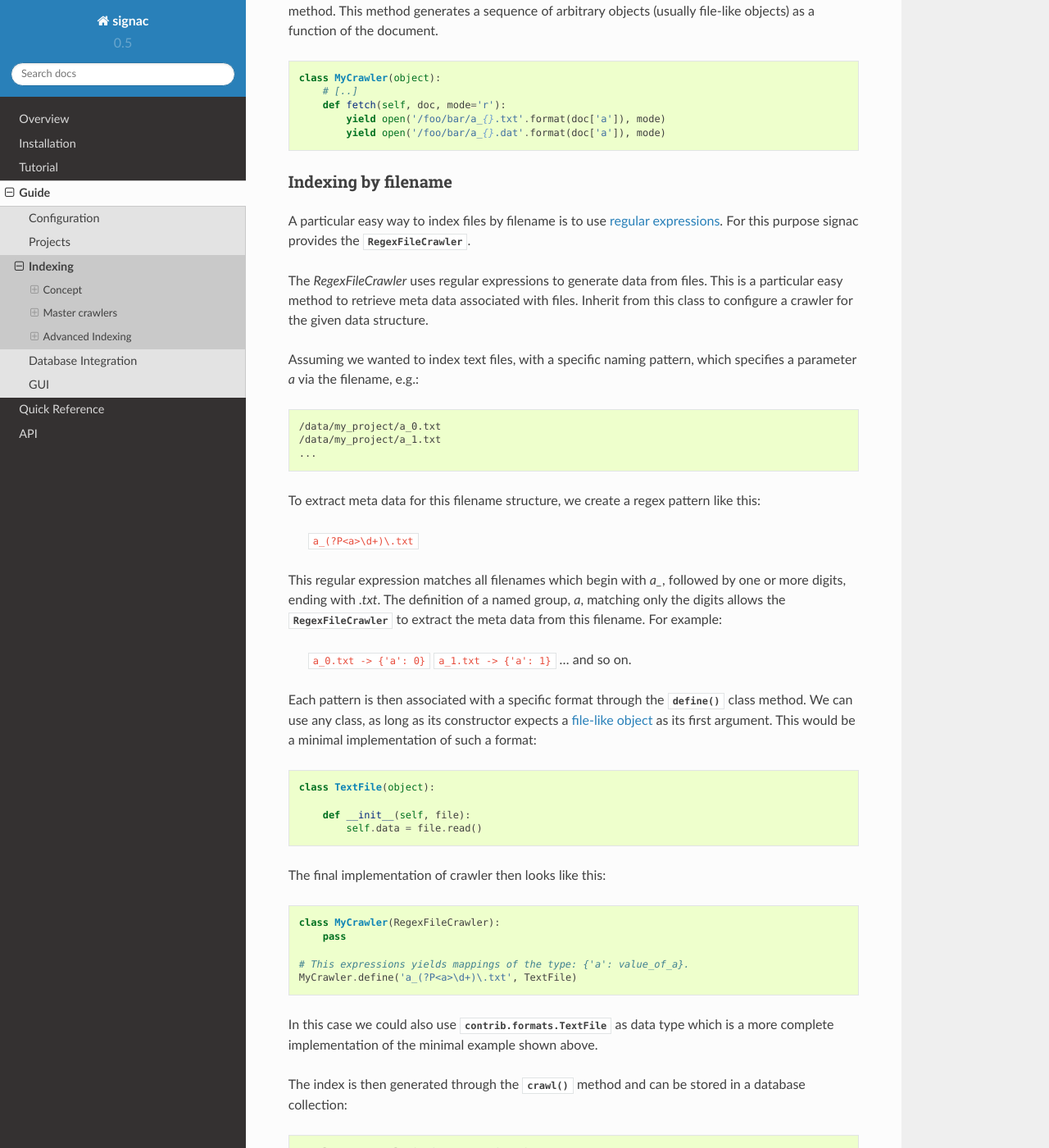
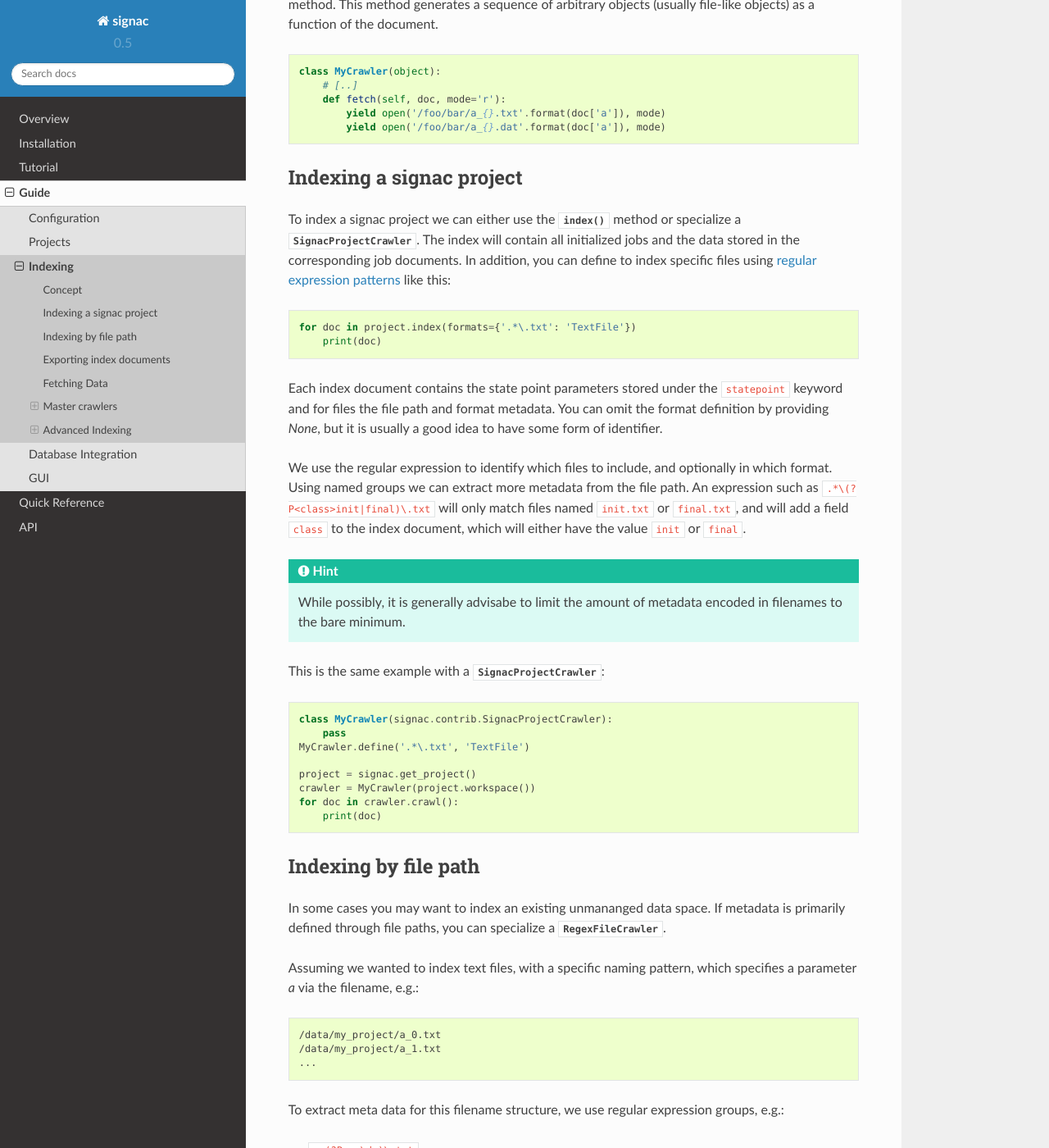
Before and after one commit to glotzerlab/signac, a Sphinx documentation site: the page built from doc/indexing.rst, in a window 1280 px wide and 1400 px high, scrolled down 607 px. Shown: the whole window at 82% size. Built offline with Sphinx 7.4.7 and the Read the Docs theme 2.0.0, drawn with Linux system fonts in a browser that asks for light colours; some of the changed text lies outside the part shown.

Commit message:
Update indexing chapter for overhauled concept and API.

```diff
--- a/doc/indexing.rst
+++ b/doc/indexing.rst
@@ -35,17 +36,50 @@ This method generates a sequence of arbitrary objects (usually file-like objects
             yield open('/foo/bar/a_{}.txt'.format(doc['a']), mode)
             yield open('/foo/bar/a_{}.dat'.format(doc['a']), mode)
 
-Indexing by filename
---------------------
+Indexing a signac project
+=========================
 
-A particular easy way to index files by filename is to use `regular expressions`_.
-For this purpose signac provides the :py:class:`~signac.contrib.RegexFileCrawler`.
+To index a signac project we can either use the :py:meth:`~.Project.index` method or specialize a :py:class:`~.indexing.SignacProjectCrawler`.
+The index will contain all initialized jobs and the data stored in the corresponding job documents.
+In addition, you can define to index specific files using `regular expression patterns`_ like this:
 
-.. _`regular expressions`: https://en.wikipedia.org/wiki/Regular_expression
+.. code-block:: python
 
-The `RegexFileCrawler` uses regular expressions to generate data from files.
-This is a particular easy method to retrieve meta data associated with files.
-Inherit from this class to configure a crawler for the given data structure.
+    for doc in project.index(formats={'.*\.txt': 'TextFile'})
+        print(doc)
+
+.. _`regular expression patterns`: https://en.wikipedia.org/wiki/Regular_expression
+
+Each index document contains the state point parameters stored under the ``statepoint`` keyword and for files the file path and format metadata.
+You can omit the format definition by providing `None`, but it is usually a good idea to have some form of identifier.
+
+We use the regular expression to identify which files to include, and optionally in which format.
+Using named groups we can extract more metadata from the file path.
+An expression such as ``.*\(?P<class>init|final)\.txt`` will only match files named ``init.txt`` or ``final.txt``, and will add a field ``class`` to the index document, which will either have the value ``init`` or ``final``.
+
+.. hint::
+
+    While possibly, it is generally advisabe to limit the amount of metadata encoded in filenames to the bare minimum.
+
+This is the same example with a :py:class:`~signac.contrib.SignacProjectCrawler`:
+
+.. code-block:: python
+
+    class MyCrawler(signac.contrib.SignacProjectCrawler):
+        pass
+    MyCrawler.define('.*\.txt', 'TextFile')
+
+    project = signac.get_project()
+    crawler = MyCrawler(project.workspace())
+    for doc in crawler.crawl():
+        print(doc)
+
+
+Indexing by file path
+=====================
+
+In some cases you may want to index an existing unmananged data space.
+If metadata is primarily defined through file paths, you can specialize a :py:class:`~.contrib.indexing.RegexFileCrawler`.
 
 Assuming we wanted to index text files, with a specific naming pattern, which
 specifies a parameter `a` via the filename, e.g.:
@@ -56,31 +90,19 @@ specifies a parameter `a` via the filename, e.g.:
     /data/my_project/a_1.txt
     ...
 
-To extract meta data for this filename structure, we create a regex pattern like this:
+To extract meta data for this filename structure, we use regular expression groups, e.g.:
 
     ``a_(?P<a>\d+)\.txt``
 
-
 This regular expression matches all filenames which begin with `a_`, followed by one or more digits, ending with `.txt`.
-The definition of a named group, `a`, matching only the digits allows the :py:class:`~signac.contrib.crawler.RegexFileCrawler` to extract the meta data from this filename.
+The definition of a named group, `a`, matching only the digits allows the :py:class:`~signac.contrib.RegexFileCrawler` to extract the meta data from this filename.
 For example:
 
     ``a_0.txt -> {'a': 0}``
     ``a_1.txt -> {'a': 1}``
     ... and so on.
 
-Each pattern is then associated with a specific format through the :py:meth:`~signac.contrib.RegexFileCrawler.define` class method.
-We can use any class, as long as its constructor expects a `file-like object`_ as its first argument.
-This would be a minimal implementation of such a format:
-
-.. code-block:: python
-
-    class TextFile(object):
-
-        def __init__(self, file):
-            self.data = file.read()
-
-The final implementation of crawler then looks like this:
+Each pattern can be associated with a specific format through the :py:meth:`~.indexing.RegexFileCrawler.define` class method.
 
 .. code-block:: python
 
@@ -88,71 +110,78 @@ The final implementation of crawler then looks like this:
         pass
 
     # This expressions yields mappings of the type: {'a': value_of_a}.
-    MyCrawler.define('a_(?P<a>\d+)\.txt', TextFile)
+    MyCrawler.define('a_(?P<a>\d+)\.txt', 'TextFile')
 
-In this case we could also use :class:`.contrib.formats.TextFile`
-as data type which is a more complete implementation of the minimal example shown above.
 
-.. _`file-like object`: https://docs.python.org/3/glossary.html#term-file-object
+Exporting index documents
+=========================
 
-The index is then generated through the :py:meth:`~signac.contrib.BaseCrawler.crawl` method and can be stored in a database collection:
+The simplest way to export and store a project index is by piping the output of the following script into a file with
+
+.. code-block:: bash
+
+    $ signac index > my_index.txt
+
+This is essentially equivalent to storing the output of the following script:
 
 .. code-block:: python
 
-   crawler = MyCrawler('/data/my_project')
-   db.index.insert_many(crawler.crawl())
+    # export_index.py
+    import json
+    import signac
 
-.. hint::
+    for doc in signac.get_project().index():
+        print(json.dumps(doc))
 
-    Use the optimized export functions :py:func:`~signac.contrib.export` and :py:func:`~signac.contrib.export_pymongo` for more efficient export and avoidance of duplicates.
+A data index is required for certain operations such as the selection of data sub spaces.
+We can use a stored (i.e. cached) data index to accelerate these operations.
+For example the following command will select the data sub space where `a=0`, using the pre-generated index:
 
-Indexing a signac project
--------------------------
+.. code-block:: bash
 
-To index a signac project we can either specialize a :py:class:`~.contrib.SignacProjectCrawler` or use the :py:meth:`~.contrib.project.Project.index` method.
-The index will contain all initialized jobs and the data stored in the corresponding job documents.
+    $ signac find --index my_index.txt '{"a": 0}'
+
+We can use the :py:func:`signac.export` function to export index documents into a document collection:
 
 .. code-block:: python
 
-    for doc in project.index(formats={'*\.txt': TextFile})
-        print(doc)
+    signac.export(collection, project.index())
 
-Each index document contains the state point parameters stored under the ``statepoint`` keyword.
+.. note::
 
-This is the same example with a :py:class:`~signac.contrib.SignacProjectCrawler`:
+    The :py:func:`signac.export` function will automatically delegate to the optimized :py:func:`signac.export_pymongo` function if the index argument is a :py:class:`pymongo.collection.Collection` instance.
+
+Fetching Data
+=============
+
+Index documents retrieved from an index collection can be used to fetch associated data.
+The :py:func:`signac.fetch` function is essentially equivalent to the python built-in :py:func:`open` command, but instead of a file path it uses an index document [#f1]_ to locate the file.
 
 .. code-block:: python
 
-    class MyCrawler(signac.contrib.SignacProjectCrawler):
-        pass
-    MyCrawler.define('.*\.txt', Textfile)
+    # Get a document from the index:
+    doc = index.find_one()
 
-    project = signac.get_project()
-    crawler = MyCrawler(project.workspace())
-    for doc in crawler.crawl():
-        print(doc)
+    # Fetch and open the file associated with this document:
+    with signac.fetch(doc) as file:
+        do_something_with_file(file)
 
-Notice that we used the regular expression to identify the text files that we want to index, but not to identify the state point.
-However we can further extend the meta data using regular expressions to further diversify data within the state point data space.
-An expression such as ``.*\(?P<class>init|final)\.txt`` will only match files named ``init.txt`` or ``final.txt``, and will add a field ``class`` to the index document, which will either have the value ``init`` or ``final``.
+The :py:func:`~signac.fetch` function will attempt to retrieve data from more than one source if data was :ref:`exported to a mirror <data_mirroring>`.
+Overall, this enables us to operate on indexed project data in a way which is more agnostic to its actual source.
+
+.. [#f1] or a file id
 
 Master crawlers
 ===============
 
-About
------
+Concept
+-------
 
-A :py:class:`~signac.contrib.MasterCrawler` compiles a master index by combining all documents from other crawlers.
+A :py:class:`~signac.contrib.MasterCrawler` compiles a master index by combining index documents from other crawlers.
 In this context those crawlers are called *slave crawlers*.
 Any crawler (including other master crawlers) can be *slave crawlers*.
 
-The *master crawler* adds information about its origin to each document.
-This allows to fetch data from the *master index*, which is almost independent of the actual location of the data within the file system.
-
 .. _signac-access:
-
-The *signac_access.py* module
------------------------------
 
 The master crawler searches for modules called ``signac_access.py`` and tries to call a function called ``get_crawlers()`` defined in those modules.
 This function is defined as follows:
@@ -162,17 +191,17 @@ This function is defined as follows:
 
     Return crawlers to be executed by a master crawler.
 
-    :param root: The directory where this module was found.
+    :param root: The path where the access module was found.
     :type root: str
     :returns: A mapping of crawler id and crawler instance.
 
-By putting the crawler definitions from above into a file called *signac_access.py* and adding the ``get_crawlers()`` function, we make those crawlers available to a master crawler:
+By putting the crawler definitions from above into a file called *signac_access.py* and adding the ``get_crawlers()`` function, we make those crawlers available to master crawlers:
 
 .. code-block:: python
 
      # signac_acess.py
 
-     # [definitions as shown above]
+     # [crawler definitions as shown before]
 
      def get_crawlers(root):
         return {'main': MyCrawler(os.path.join(root, 'data'))}
@@ -182,44 +211,57 @@ The *crawler id*, here ``main``, is a completely arbitrary string, however shoul
 
 .. tip::
 
-    Use the :py:meth:`~signac.contrib.project.Project.create_access_module` method to create the access module file for signac projects.
+    Use the :py:meth:`~signac.Project.create_access_module` method to create the access module file for signac projects.
 
-The master crawler is then executed for the indexed data space.
+Execution
+---------
+
+To compile a master index, simply crawl through a file path that contains `signac_access.py` modules:
+Assuming the following directory structure:
+
+.. code-block:: bash
+
+    /projects
+      project_a/
+        signac_access.py
+        ...
+      project_b/
+        signac_access.py
+        ...
+      ...
+
+We can compile the master index for all projects with:
 
 .. code-block:: python
 
     master_crawler = signac.contrib.MasterCrawler('/projects')
-    signac.contrib.export_pymongo(master_crawler.crawl(depth=1), index)
+    signac.export(master_crawler.crawl(depth=1), index)
 
-.. warning::
+It is usually a good idea to reduce the crawl depth for master crawlers, to avoid too extensive crawling operations over the *complete* file system.
 
-    Especially for master crawlers it is recommended to reduce the crawl depth to avoid too extensive crawling operations over the *complete* file system.
+Examples for *signac_access.py*
+-------------------------------
 
-Fetching data
--------------
-
-As described above, a crawler generates a sequence of documents, where each document may be associated with an arbitrary sequence of objects.
-The :py:class:`~signac.contrib.RegexFileCrawler` generates one document per matched file and associates that file with the respective document;
-that is a *one-to-one* association.
-
-We then use the :py:func:`signac.fetch` function to fetch data associated with a document:
+This is a minimal example for a ``signac_access.py`` file using a :py:class:`~signac.contrib.SignacProjectCrawler`:
 
 .. code-block:: python
 
-    # Get a document from the index:
-    doc = index.find_one()
+    # signac_access.py
+    import os
 
-    # Fetch all files associated with this document:
-    files = signac.fetch(doc)
+    import signac
 
-When we *know* that a particular crawler, such as the :py:class:`~signac.contrib.RegexFileCrawler`, only yields one file per document, it is more convenient to use the :py:func:`~signac.fetch_one` function:
+    class MyCrawler(signac.contrib.SignacProjectCrawler):
+        pass
+    MyCrawler.define('.*\.txt', 'TextFile')
 
-.. code-block:: python
+    def get_crawlers(root):
+        return {'main': MyCrawler(os.path.join(root, 'path/to/workspace'))}
 
-    file = signac.fetch_one(doc)
+.. note::
 
-Examples for *signac_access.py*
--------------------------------
+    The root argument for a signac project crawler should be the project's **workspace**.
+
 
 This is a minimal example for a ``signac_access.py`` file using a :py:class:`~signac.contrib.RegexFileCrawler`:
 
@@ -229,7 +271,6 @@ This is a minimal example for a ``signac_access.py`` file using a :py:class:`~si
     import os
 
     import signac
-    from signac.contrib.formats import TextFile
 
 
     # Define a crawler class for each structure
@@ -237,33 +278,13 @@ This is a minimal example for a ``signac_access.py`` file using a :py:class:`~si
       pass
 
     # Add file definitions for each file type, that should be part of the index.
-    MyCrawler.define('.*/a_(?P<a>\d+)\.txt', TextFile)
+    MyCrawler.define('.*/a_(?P<a>\d+)\.txt', 'TextFile')
 
     # Expose the data structures to a master crawler
     def get_crawlers(root):
       # the crawler id is arbitrary, but should not be changed after index creation
       return {'main': MyCrawler(os.path.join(root, 'my_project'))}
 
-This is a minimal example for a ``signac_access.py`` file using a :py:class:`~signac.contrib.SignacProjectCrawler`:
-
-.. code-block:: python
-
-    # signac_access.py
-    import os
-
-    import signac
-    from signac.contrib.formats import TextFile
-
-    class MyCrawler(signac.contrib.SignacProjectCrawler):
-        pass
-    MyCrawler.define('.*\.txt', Textfile)
-
-    def get_crawlers(root):
-        return {'main': MyCrawler(os.path.join(root, 'path/to/workspace'))}
-
-.. note::
-
-    The root argument for a signac project crawler should be the project's **workspace**.
 
 Advanced Indexing
 =================
@@ -277,54 +298,36 @@ Advanced Indexing
 Data mirroring
 --------------
 
-A **master crawler** will add a special field called `signac_link` to each crawled document.
-This link allows to fetch all data exported by the **slave crawler** which was used to crawl the document in the first place.
-This is why generating a *master index* and fetching data from it usually does not require any additional action.
-However, in heterogeneous environments it is sometimes necessary to mirror the data provided by the *slave crawlers*.
+Using the :py:func:`signac.fetch` function it is possible retrieve files that are associated with index documents.
+Those files will preferably be opened directly via a local system path.
+However in some cases it may be desirable to mirror files at a different location, e.g., in a database or a different path to increase the accessibility of files.
 
-For this purpose it is possible to pass *file system handlers* to the *master crawler*.
+Use the mirrors argument in the :py:func:`signac.export` function to automatically mirror all files associated with exported index documents.
 **signac** provides handlers for a local file system and the MongoDB `GridFS`_ database file system.
-Please see :py:mod:`signac.contrib.filesystems` for details.
+
+.. code-block:: python
+
+    localfs = fs.LocalFS('/path/to/mirror')
+    gridfs = fs.GridFS(db)
+
+    export(crawler.crawl(), index, mirrors=[localfs, gridfs])
 
 .. _`GridFS`: https://docs.mongodb.org/manual/core/gridfs/
 
-To mirror to another file system, simply add the file system as argument to the *master crawler's* constructor:
+
+To access the data, provide the mirrors argument to the :py:func:`signac.fetch` function:
 
 .. code-block:: python
 
-    from signac.contrib.filesystems import LocalFS
+    for doc in index:
+        with signac.fetch(doc, mirrors=[localfs, gridfs]) as file:
+            do_something_with_file(file)
 
-    MasterCrawler(
-      root,
-      mirrors = [LocalFS('/path/to/data/storage')])
+.. note::
 
-Instead of passing the handlers directly, we can use a config dictionary.
-Here are some examples using dictionaries to configure file systems:
+    File systems are used to fetch data in the order provided, starting
+    with the native data path.
 
-.. code-block:: python
-
-    MasterCrawler(root, mirrors=[{'localfs': '/path/to/data/storage'}])
-    MasterCrawler(root, mirrors=[{'gridfs': 'my_database'}])
-
-The key specifies the type of file system handler, the values are the arguments to the handler's constructor.
-Please see :py:func:`~signac.contrib.filesystems.filesystems_from_config` for details.
-
-Optimization
-------------
-
-When exporting to a database, such as MongoDB it is more efficent to use specialized export functions :py:func:`~signac.contrib.export` and :py:func:`~signac.contrib.export_pymongo`:
-
-.. code-block:: python
-
-    signac.contrib.export_pymongo(master_crawler.crawl(depth=1), db.master_index)
-
-The functions :py:func:`~signac.contrib.export` and :py:func:`~signac.contrib.export_pymongo` are optimized for exporting to an index collection, ensuring that the collection does not contain any duplicates.
-The behavior of these functions is roughly equivalent to
-
-.. code-block:: python
-
-    for doc in crawler.crawl(*args, **kwargs):
-        index.replace_one({'_id': doc['_id']}, doc)
 
 Tagging
 -------
@@ -365,63 +368,25 @@ Most conveniently the data is stored directly in the database using GridFS.
 
     db = signac.get_database('public_db')
 
-    master_crawler = MasterCrawler(
-      # The project root path
-      root='/path/to/projects/',
+    master_crawler = MasterCrawler('/path/to/public/projects')
 
-      # The following argument suppresses the creation
-      # of the default link, which is of no use
-      # without access to the local file system.
-      link_local=False,
+    # We define two mirrors
+    public_mirrors = [
+      # The GridFS database file system is stored in the
+      # same database, that we use to publish the index.
+      # This means that anyone who can access the index,
+      # will be able to access the associated files.
+      signac.fs.GridFS(db),
 
-      # We define two extra mirrors:
-      mirrors = [
-        # The GridFS database file system is stored in the
-        # same database, that we use to publish the index.
-        # This means that anyone who can access the index,
-        # will be able to access the associated files.
-        {'gridfs': 'public_db'},
-
-        # The second mirror is on the local file system.
-        # It can be downloaded and made available locally,
-        # for example to reduce required network transfers.
-        {'localfs': '/path/to/mirror'}
-        ]
-      )
-
+      # The second mirror is on the local file system.
+      # It can be downloaded and made available locally,
+      # for example to reduce required network transfers.
+      signac.fs.LocalFS('/path/to/mirror')
+      ]
 
     # By defining special tags for projects, which are cleared
     # for publication, we prevent the accidental export of private
     # data to the database.
     master_crawler.tags = {'public'}
 
-    signac.contrib.export_pymongo(master_crawler.crawl(depth=1), index_collection)
-
-To access the data, we simply execute:
-
-.. code-block:: python
-
-    for doc in index.find():
-        files = signac.fetch(doc)
-
-If we have a local mirror of the data, we need to tell ``fetch()`` to use it.
-This is most conveniently achieved by defining two wrapper functions:
-
-.. code-block:: python
-
-    sources = [
-      {'localfs': '/path/to/mirror'},
-      {'gridfs': 'gridfsdb'}]
-
-    def fetch(*args, **kwargs):
-        yield from signac.fetch(sources=sources, *args, **kwargs)
-
-    def fetch_one(*args, **kwargs):
-        return signac.fetch(sources=sources, *args, **kwargs)
-
-.. note::
-
-    File systems are used to fetch data in the order provided.
-    For the example given above, the local source will be queried *first*.
-    Only if files cannot be fetched using the local source, other sources
-    will be queried.
+    signac.export(master_crawler.crawl(depth=1), db.index, public_mirrors)
```
Also changed, not shown: other parts of doc/indexing.rst (+2 -1 lines).
